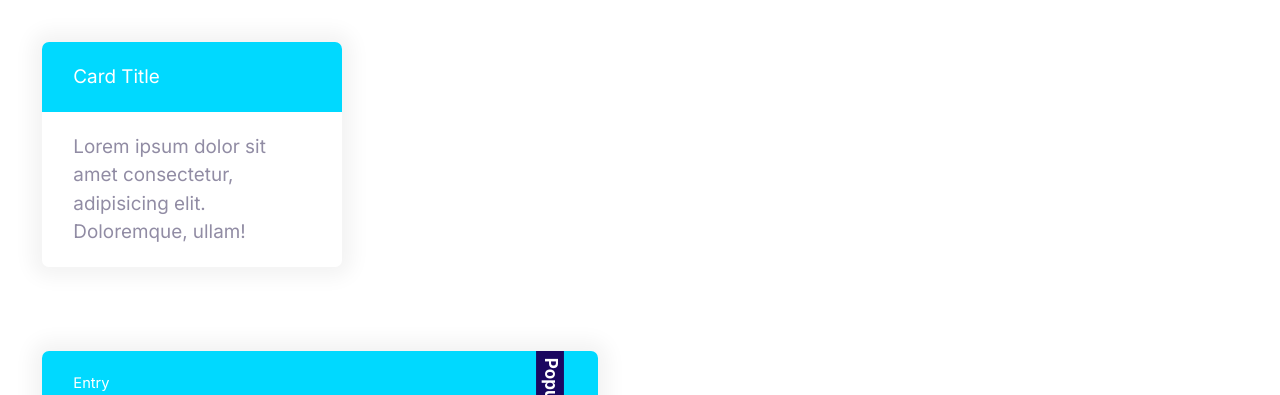
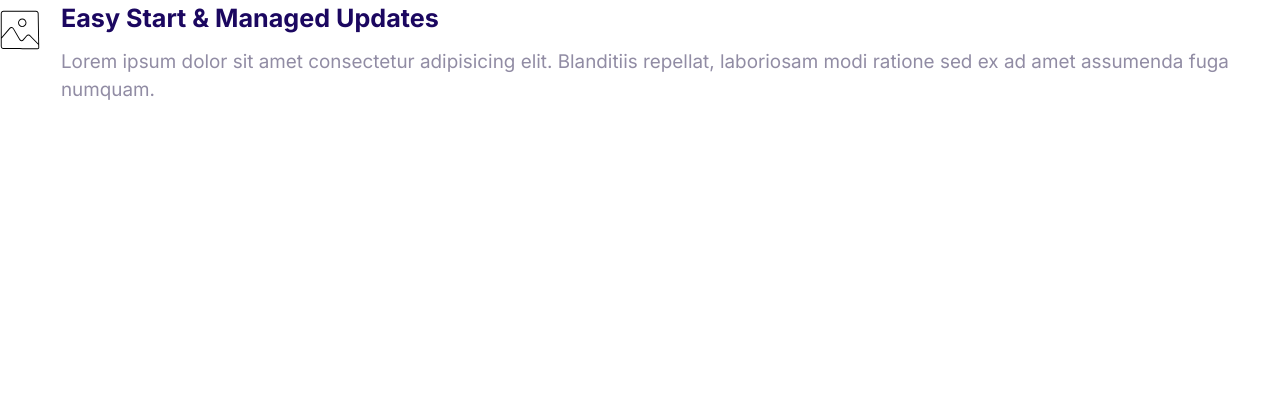
Before and after one commit to jesiallen/codeWithMosh-Moshify-HTML-CSS, a plain HTML site: page index.html in a window 1280 px wide. Shown: the top 395 px of the page. Drawn offline with Linux system fonts and the light colour scheme.

Commit message:
Created media template.

```diff
--- a/css/styles.css
+++ b/css/styles.css
@@ -320,3 +320,17 @@ a {
     font-size: 1.7rem;
   }
 }
+
+/* Media */
+.media {
+  display: flex;
+}
+.media__title {
+  margin-top: 0;
+}
+.media__body {
+  margin: 0 2rem;
+}
+.media__image {
+  margin-top: 1rem;
+}
--- a/index.html
+++ b/index.html
@@ -15,37 +15,19 @@
     <link rel="stylesheet" href="css/styles.css" />
   </head>
   <body>
-    <div style="width: 30%; padding: 4rem">
-      <!--Just being used for example-->
-      <div class="card card--secondary">
-        <header class="card__header">Card Title</header>
-        <div class="card__body">
-          Lorem ipsum dolor sit amet consectetur, adipisicing elit. Doloremque,
-          ullam!
-        </div>
+    <div class="media">
+      <div class="media__image">
+        <svg class="icon icon--primary">
+          <use xlink:href="images/sprite.svg#snap"></use>
+        </svg>
       </div>
-    </div>
-    <div style="width: 50%; padding: 4rem">
-      <!--Just being used for example-->
-      <div class="plan plan--popular">
-        <div class="card card--secondary">
-          <header class="card__header">
-            <h3 class="plan__name">Entry</h3>
-            <span class="plan__price">$14</span>
-            <span class="plan__billing-cycle">/month</span>
-            <span class="badge badge--secondary badge--small">10% OFF</span>
-            <span class="plan__description">Easy start on the cloud</span>
-          </header>
-          <div class="card__body">
-            <ul class="list list--tick">
-              <li class="list__item">Unlimited Websites</li>
-              <li class="list__item">Unlimited Bandwidth</li>
-              <li class="list__item">100 GB SSD Storage</li>
-              <li class="list__item">3 GB RAM</li>
-            </ul>
-            <button class="btn btn--outline btn--block">Buy Now</button>
-          </div>
-        </div>
+      <div class="media__body">
+        <h3 class="media__title">Easy Start & Managed Updates</h3>
+        <p>
+          Lorem ipsum dolor sit amet consectetur adipisicing elit. Blanditiis
+          repellat, laboriosam modi ratione sed ex ad amet assumenda fuga
+          numquam.
+        </p>
       </div>
     </div>
   </body>
```
Also changed, not shown: components/media.html (added, +14 -0 lines).
